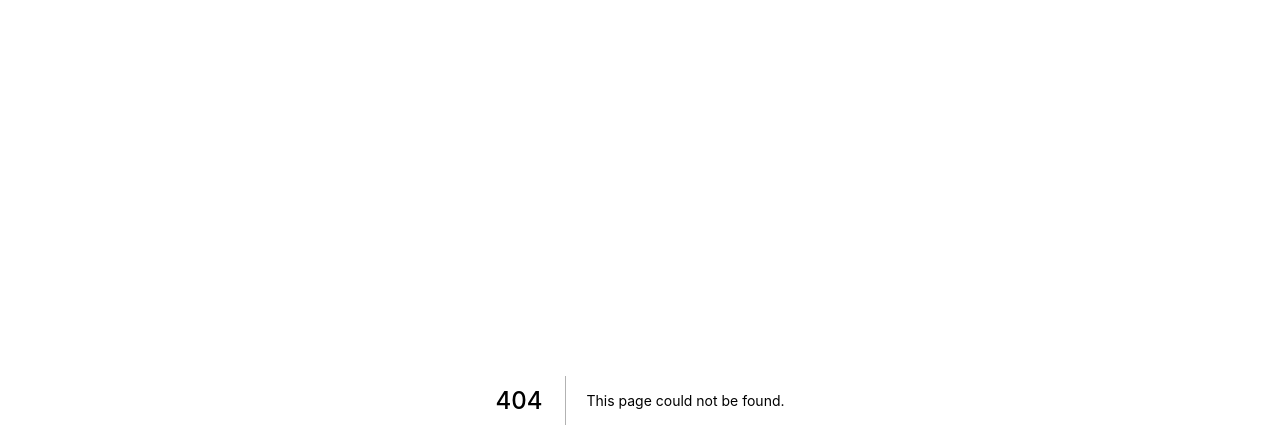
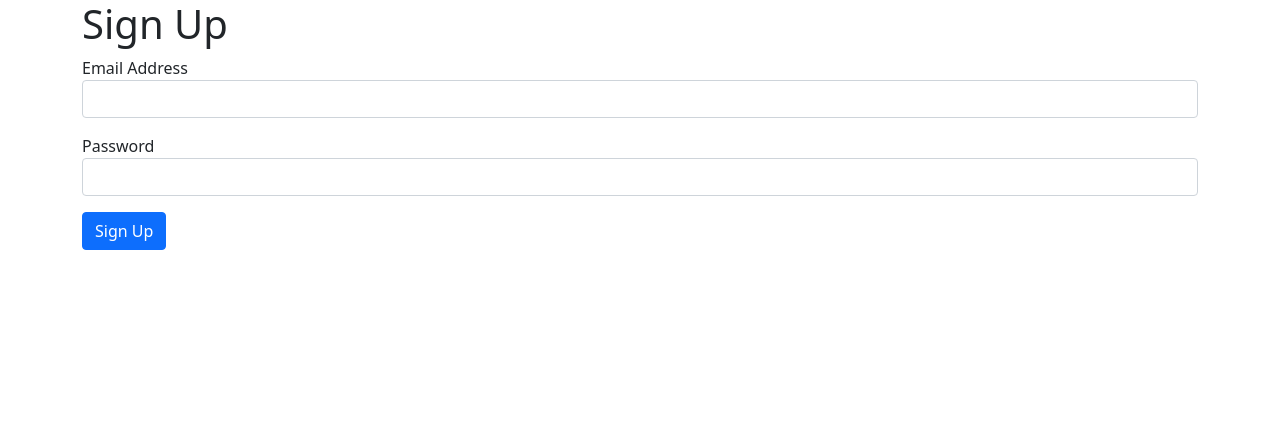
Before and after one commit to mahdibouaziz/ticket-app-microservices, a Next.js app in the folder client/: page /auth/signup in a window 1280 px wide. Before the commit this address had no page. Shown: the top 448 px of the page. Built offline with nearby package versions, Linux system fonts and the light colour scheme.

Commit message:
added the signup process

```diff
--- a/client/next.config.js
+++ b/client/next.config.js
@@ -1,6 +1,10 @@
 /** @type {import('next').NextConfig} */
 const nextConfig = {
   reactStrictMode: true,
-}
+  webpackDevMiddleware: (config) => {
+    config.watchOptions.poll = 300;
+    return config;
+  },
+};
 
-module.exports = nextConfig
+module.exports = nextConfig;
--- a/client/package.json
+++ b/client/package.json
@@ -9,6 +9,8 @@
     "lint": "next lint"
   },
   "dependencies": {
+    "axios": "^0.26.1",
+    "bootstrap": "^5.1.3",
     "next": "12.1.4",
     "react": "18.0.0",
     "react-dom": "18.0.0"
--- /dev/null
+++ b/client/pages/_app.js
@@ -0,0 +1,5 @@
+import "bootstrap/dist/css/bootstrap.css";
+
+export default ({ Component, pageProps }) => {
+  return <Component {...pageProps} />;
+};
--- a/client/pages/api/hello.js
+++ /dev/null
@@ -1,5 +0,0 @@
-// Next.js API route support: https://nextjs.org/docs/api-routes/introduction
-
-export default function handler(req, res) {
-  res.status(200).json({ name: 'John Doe' })
-}
--- /dev/null
+++ b/client/pages/auth/signup.js
@@ -0,0 +1,63 @@
+import { useState } from "react";
+import axios from "axios";
+
+const signup = () => {
+  const [email, setEmail] = useState("");
+  const [password, setPassword] = useState("");
+  const [errors, setErrors] = useState([]);
+
+  const handleSubmit = async (e) => {
+    e.preventDefault();
+
+    try {
+      const response = await axios.post("/api/users/signup", {
+        email,
+        password,
+      });
+
+      console.log(response.data);
+      setEmail("");
+      setPassword("");
+    } catch (error) {
+      //   console.log(error.response.data.errors);
+      setErrors(error.response.data.errors);
+    }
+  };
+
+  return (
+    <form onSubmit={handleSubmit} className="container">
+      <h1>Sign Up</h1>
+      <div className="form-group">
+        <label>Email Address</label>
+        <input
+          value={email}
+          onChange={(e) => setEmail(e.target.value)}
+          type="text"
+          className="form-control"
+        />
+      </div>
+      <div className="form-group mt-3">
+        <label>Password</label>
+        <input
+          value={password}
+          onChange={(e) => setPassword(e.target.value)}
+          type="password"
+          className="form-control"
+        />
+      </div>
+      {errors.length > 0 && (
+        <div className="alert alert-danger mt-3">
+          <h4>Oooops....</h4>
+          <ul className="my-0">
+            {errors.map((err) => (
+              <li key={err.message}>{err.message}</li>
+            ))}
+          </ul>
+        </div>
+      )}
+      <button className="btn btn-primary mt-3">Sign Up</button>
+    </form>
+  );
+};
+
+export default signup;
--- a/client/pages/index.js
+++ b/client/pages/index.js
@@ -1,3 +1,3 @@
 export default function Home() {
-  return <div>IndexJS</div>;
+  return <div>IndexJS2</div>;
 }
```
Also changed, not shown: 2 other files (tests, documents, lock files or other folders).
